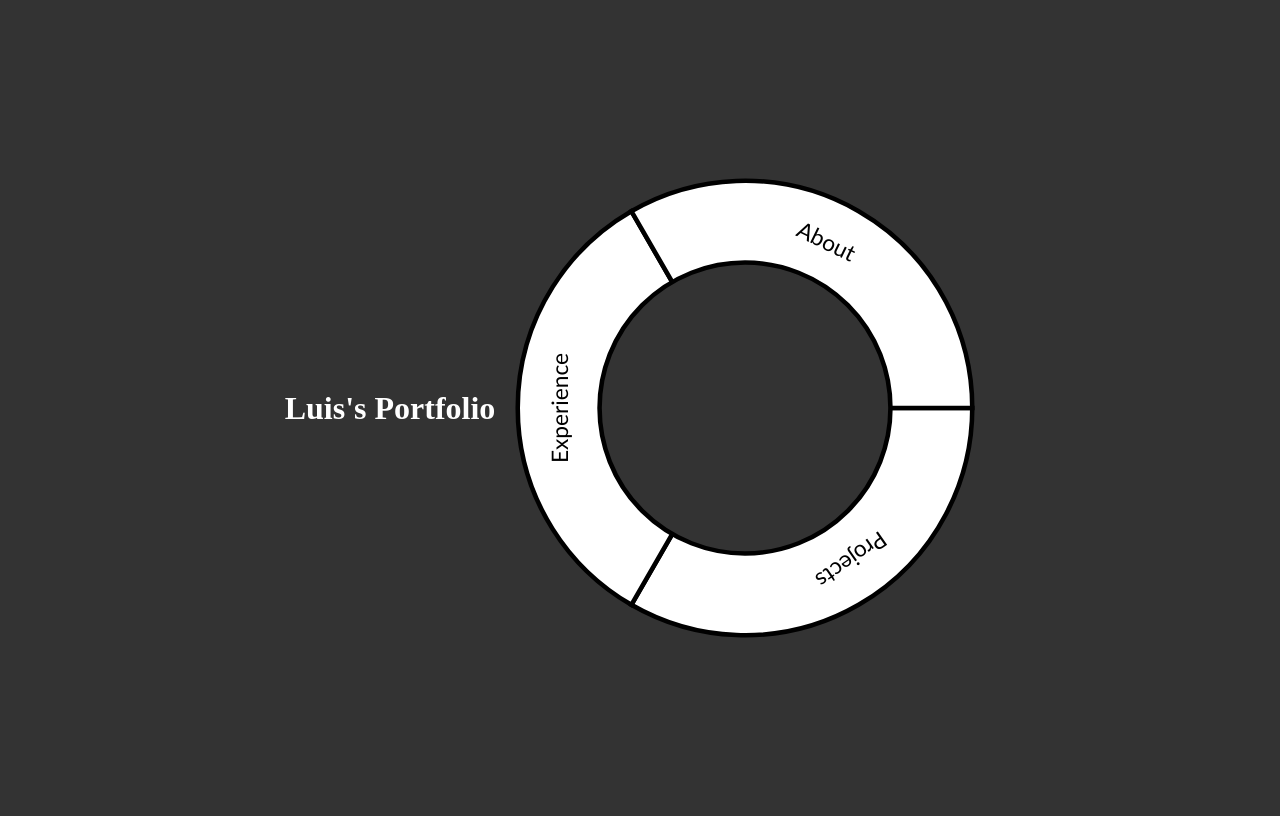
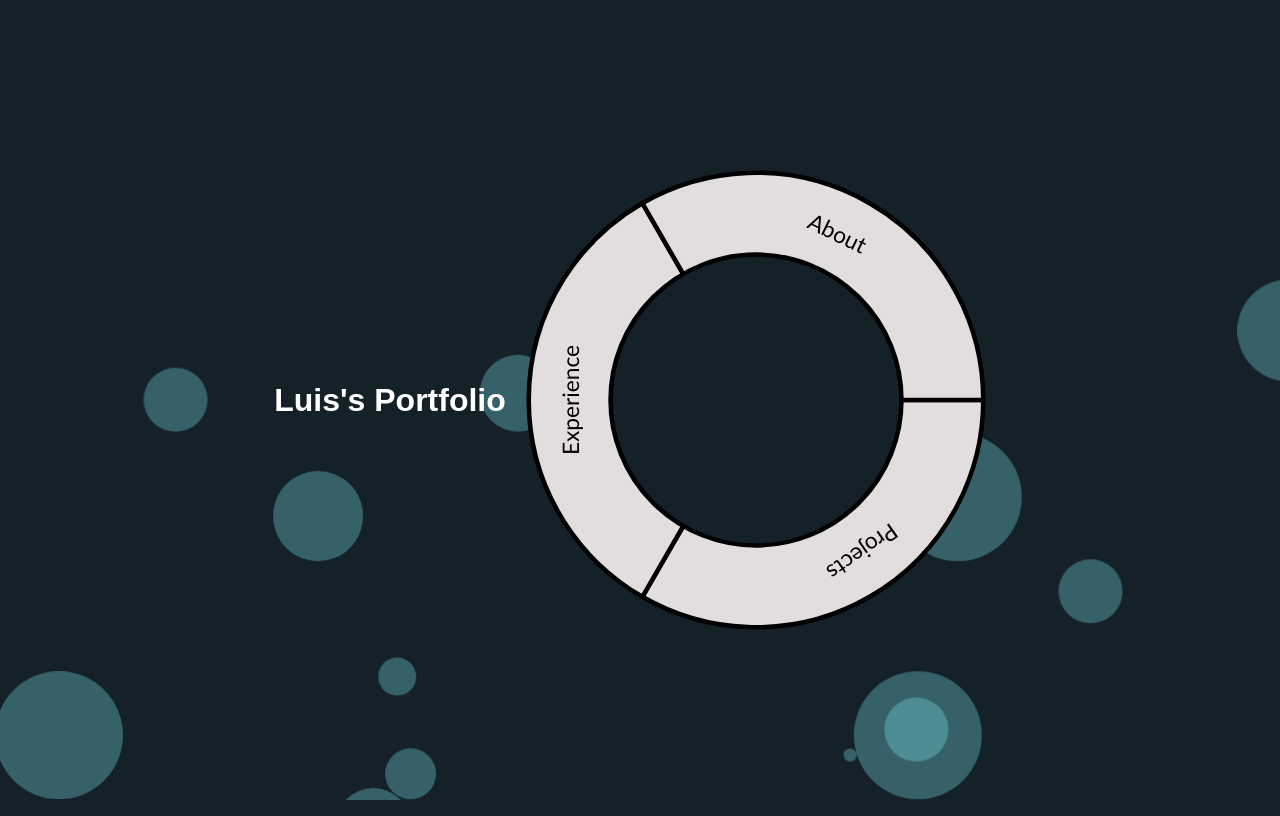
Before and after one commit to Luislfdms/Portfolio, a Flask app: page / in a window 1280 px wide. Run offline with Flask 3, Linux system fonts and the light colour scheme.

Commit message:
added new background styling

```diff
--- /dev/null
+++ b/static/background.css
@@ -0,0 +1,521 @@
+body {
+  background: #142129;
+  font-family: Arial, sans-serif;
+  padding: 0;
+  min-height: 100vh;
+  display: flex;
+  flex-direction: column;
+  margin: 0;
+  z-index: 0;
+}
+
+.bubbles {
+  position: fixed;
+  width: 100%;
+  height: 100vh;
+  overflow: hidden;
+  z-index: -1;
+}
+
+.bubble {
+  position: absolute;
+  left: var(--bubble-left-offset);
+  bottom: -75%;
+  display: block;
+  width: var(--bubble-radius);
+  height: var(--bubble-radius);
+  border-radius: 50%;
+  animation: float-up var(--bubble-float-duration) var(--bubble-float-delay) ease-in infinite;
+}
+.bubble::before {
+  position: absolute;
+  content: "";
+  top: 0;
+  left: 0;
+  width: 100%;
+  height: 100%;
+  background: hsla(183, 94%, 76%, 0.3);
+  border-radius: inherit;
+  animation: var(--bubble-sway-type) var(--bubble-sway-duration) var(--bubble-sway-delay) ease-in-out alternate infinite;
+}
+.bubble:nth-child(0) {
+  --bubble-left-offset: 94vw;
+  --bubble-radius: 9vw;
+  --bubble-float-duration: 6s;
+  --bubble-sway-duration: 5s;
+  --bubble-float-delay: 1s;
+  --bubble-sway-delay: 1s;
+  --bubble-sway-type: sway-right-to-left;
+}
+.bubble:nth-child(1) {
+  --bubble-left-offset: 19vw;
+  --bubble-radius: 7vw;
+  --bubble-float-duration: 9s;
+  --bubble-sway-duration: 4s;
+  --bubble-float-delay: 0s;
+  --bubble-sway-delay: 1s;
+  --bubble-sway-type: sway-left-to-right;
+}
+.bubble:nth-child(2) {
+  --bubble-left-offset: 20vw;
+  --bubble-radius: 10vw;
+  --bubble-float-duration: 11s;
+  --bubble-sway-duration: 5s;
+  --bubble-float-delay: 1s;
+  --bubble-sway-delay: 1s;
+  --bubble-sway-type: sway-right-to-left;
+}
+.bubble:nth-child(3) {
+  --bubble-left-offset: 8vw;
+  --bubble-radius: 2vw;
+  --bubble-float-duration: 9s;
+  --bubble-sway-duration: 6s;
+  --bubble-float-delay: 2s;
+  --bubble-sway-delay: 0s;
+  --bubble-sway-type: sway-left-to-right;
+}
+.bubble:nth-child(4) {
+  --bubble-left-offset: 100vw;
+  --bubble-radius: 2vw;
+  --bubble-float-duration: 11s;
+  --bubble-sway-duration: 6s;
+  --bubble-float-delay: 1s;
+  --bubble-sway-delay: 4s;
+  --bubble-sway-type: sway-left-to-right;
+}
+.bubble:nth-child(5) {
+  --bubble-left-offset: 86vw;
+  --bubble-radius: 8vw;
+  --bubble-float-duration: 12s;
+  --bubble-sway-duration: 4s;
+  --bubble-float-delay: 3s;
+  --bubble-sway-delay: 3s;
+  --bubble-sway-type: sway-right-to-left;
+}
+.bubble:nth-child(6) {
+  --bubble-left-offset: 89vw;
+  --bubble-radius: 8vw;
+  --bubble-float-duration: 8s;
+  --bubble-sway-duration: 6s;
+  --bubble-float-delay: 0s;
+  --bubble-sway-delay: 0s;
+  --bubble-sway-type: sway-left-to-right;
+}
+.bubble:nth-child(7) {
+  --bubble-left-offset: 60vw;
+  --bubble-radius: 10vw;
+  --bubble-float-duration: 9s;
+  --bubble-sway-duration: 6s;
+  --bubble-float-delay: 0s;
+  --bubble-sway-delay: 1s;
+  --bubble-sway-type: sway-left-to-right;
+}
+.bubble:nth-child(8) {
+  --bubble-left-offset: 5vw;
+  --bubble-radius: 4vw;
+  --bubble-float-duration: 8s;
+  --bubble-sway-duration: 6s;
+  --bubble-float-delay: 3s;
+  --bubble-sway-delay: 4s;
+  --bubble-sway-type: sway-left-to-right;
+}
+.bubble:nth-child(9) {
+  --bubble-left-offset: 16vw;
+  --bubble-radius: 5vw;
+  --bubble-float-duration: 7s;
+  --bubble-sway-duration: 6s;
+  --bubble-float-delay: 1s;
+  --bubble-sway-delay: 0s;
+  --bubble-sway-type: sway-right-to-left;
+}
+.bubble:nth-child(10) {
+  --bubble-left-offset: 42vw;
+  --bubble-radius: 6vw;
+  --bubble-float-duration: 12s;
+  --bubble-sway-duration: 5s;
+  --bubble-float-delay: 1s;
+  --bubble-sway-delay: 2s;
+  --bubble-sway-type: sway-right-to-left;
+}
+.bubble:nth-child(11) {
+  --bubble-left-offset: 50vw;
+  --bubble-radius: 7vw;
+  --bubble-float-duration: 7s;
+  --bubble-sway-duration: 5s;
+  --bubble-float-delay: 3s;
+  --bubble-sway-delay: 0s;
+  --bubble-sway-type: sway-left-to-right;
+}
+.bubble:nth-child(12) {
+  --bubble-left-offset: 65vw;
+  --bubble-radius: 1vw;
+  --bubble-float-duration: 9s;
+  --bubble-sway-duration: 4s;
+  --bubble-float-delay: 1s;
+  --bubble-sway-delay: 2s;
+  --bubble-sway-type: sway-left-to-right;
+}
+.bubble:nth-child(13) {
+  --bubble-left-offset: 68vw;
+  --bubble-radius: 6vw;
+  --bubble-float-duration: 12s;
+  --bubble-sway-duration: 6s;
+  --bubble-float-delay: 1s;
+  --bubble-sway-delay: 0s;
+  --bubble-sway-type: sway-right-to-left;
+}
+.bubble:nth-child(14) {
+  --bubble-left-offset: 81vw;
+  --bubble-radius: 5vw;
+  --bubble-float-duration: 6s;
+  --bubble-sway-duration: 4s;
+  --bubble-float-delay: 4s;
+  --bubble-sway-delay: 2s;
+  --bubble-sway-type: sway-right-to-left;
+}
+.bubble:nth-child(15) {
+  --bubble-left-offset: 83vw;
+  --bubble-radius: 3vw;
+  --bubble-float-duration: 9s;
+  --bubble-sway-duration: 5s;
+  --bubble-float-delay: 4s;
+  --bubble-sway-delay: 4s;
+  --bubble-sway-type: sway-left-to-right;
+}
+.bubble:nth-child(16) {
+  --bubble-left-offset: 72vw;
+  --bubble-radius: 6vw;
+  --bubble-float-duration: 9s;
+  --bubble-sway-duration: 5s;
+  --bubble-float-delay: 2s;
+  --bubble-sway-delay: 0s;
+  --bubble-sway-type: sway-left-to-right;
+}
+.bubble:nth-child(17) {
+  --bubble-left-offset: 3vw;
+  --bubble-radius: 10vw;
+  --bubble-float-duration: 11s;
+  --bubble-sway-duration: 6s;
+  --bubble-float-delay: 0s;
+  --bubble-sway-delay: 3s;
+  --bubble-sway-type: sway-right-to-left;
+}
+.bubble:nth-child(18) {
+  --bubble-left-offset: 38vw;
+  --bubble-radius: 10vw;
+  --bubble-float-duration: 12s;
+  --bubble-sway-duration: 4s;
+  --bubble-float-delay: 1s;
+  --bubble-sway-delay: 2s;
+  --bubble-sway-type: sway-right-to-left;
+}
+.bubble:nth-child(19) {
+  --bubble-left-offset: 82vw;
+  --bubble-radius: 2vw;
+  --bubble-float-duration: 11s;
+  --bubble-sway-duration: 5s;
+  --bubble-float-delay: 1s;
+  --bubble-sway-delay: 0s;
+  --bubble-sway-type: sway-right-to-left;
+}
+.bubble:nth-child(20) {
+  --bubble-left-offset: 9vw;
+  --bubble-radius: 3vw;
+  --bubble-float-duration: 10s;
+  --bubble-sway-duration: 4s;
+  --bubble-float-delay: 1s;
+  --bubble-sway-delay: 0s;
+  --bubble-sway-type: sway-right-to-left;
+}
+.bubble:nth-child(21) {
+  --bubble-left-offset: 59vw;
+  --bubble-radius: 6vw;
+  --bubble-float-duration: 8s;
+  --bubble-sway-duration: 5s;
+  --bubble-float-delay: 0s;
+  --bubble-sway-delay: 0s;
+  --bubble-sway-type: sway-right-to-left;
+}
+.bubble:nth-child(22) {
+  --bubble-left-offset: 37vw;
+  --bubble-radius: 8vw;
+  --bubble-float-duration: 9s;
+  --bubble-sway-duration: 6s;
+  --bubble-float-delay: 3s;
+  --bubble-sway-delay: 1s;
+  --bubble-sway-type: sway-left-to-right;
+}
+.bubble:nth-child(23) {
+  --bubble-left-offset: 42vw;
+  --bubble-radius: 5vw;
+  --bubble-float-duration: 9s;
+  --bubble-sway-duration: 4s;
+  --bubble-float-delay: 4s;
+  --bubble-sway-delay: 2s;
+  --bubble-sway-type: sway-right-to-left;
+}
+.bubble:nth-child(24) {
+  --bubble-left-offset: 31vw;
+  --bubble-radius: 3vw;
+  --bubble-float-duration: 10s;
+  --bubble-sway-duration: 4s;
+  --bubble-float-delay: 0s;
+  --bubble-sway-delay: 0s;
+  --bubble-sway-type: sway-left-to-right;
+}
+.bubble:nth-child(25) {
+  --bubble-left-offset: 35vw;
+  --bubble-radius: 4vw;
+  --bubble-float-duration: 6s;
+  --bubble-sway-duration: 6s;
+  --bubble-float-delay: 0s;
+  --bubble-sway-delay: 3s;
+  --bubble-sway-type: sway-right-to-left;
+}
+.bubble:nth-child(26) {
+  --bubble-left-offset: 34vw;
+  --bubble-radius: 3vw;
+  --bubble-float-duration: 10s;
+  --bubble-sway-duration: 6s;
+  --bubble-float-delay: 3s;
+  --bubble-sway-delay: 1s;
+  --bubble-sway-type: sway-right-to-left;
+}
+.bubble:nth-child(27) {
+  --bubble-left-offset: 34vw;
+  --bubble-radius: 5vw;
+  --bubble-float-duration: 11s;
+  --bubble-sway-duration: 6s;
+  --bubble-float-delay: 2s;
+  --bubble-sway-delay: 2s;
+  --bubble-sway-type: sway-left-to-right;
+}
+.bubble:nth-child(28) {
+  --bubble-left-offset: 46vw;
+  --bubble-radius: 1vw;
+  --bubble-float-duration: 9s;
+  --bubble-sway-duration: 4s;
+  --bubble-float-delay: 3s;
+  --bubble-sway-delay: 1s;
+  --bubble-sway-type: sway-right-to-left;
+}
+.bubble:nth-child(29) {
+  --bubble-left-offset: 42vw;
+  --bubble-radius: 4vw;
+  --bubble-float-duration: 9s;
+  --bubble-sway-duration: 4s;
+  --bubble-float-delay: 4s;
+  --bubble-sway-delay: 4s;
+  --bubble-sway-type: sway-left-to-right;
+}
+.bubble:nth-child(30) {
+  --bubble-left-offset: 81vw;
+  --bubble-radius: 5vw;
+  --bubble-float-duration: 8s;
+  --bubble-sway-duration: 4s;
+  --bubble-float-delay: 1s;
+  --bubble-sway-delay: 1s;
+  --bubble-sway-type: sway-left-to-right;
+}
+.bubble:nth-child(31) {
+  --bubble-left-offset: 89vw;
+  --bubble-radius: 2vw;
+  --bubble-float-duration: 9s;
+  --bubble-sway-duration: 6s;
+  --bubble-float-delay: 3s;
+  --bubble-sway-delay: 1s;
+  --bubble-sway-type: sway-left-to-right;
+}
+.bubble:nth-child(32) {
+  --bubble-left-offset: 67vw;
+  --bubble-radius: 7vw;
+  --bubble-float-duration: 8s;
+  --bubble-sway-duration: 6s;
+  --bubble-float-delay: 4s;
+  --bubble-sway-delay: 4s;
+  --bubble-sway-type: sway-right-to-left;
+}
+.bubble:nth-child(33) {
+  --bubble-left-offset: 14vw;
+  --bubble-radius: 7vw;
+  --bubble-float-duration: 8s;
+  --bubble-sway-duration: 6s;
+  --bubble-float-delay: 3s;
+  --bubble-sway-delay: 1s;
+  --bubble-sway-type: sway-left-to-right;
+}
+.bubble:nth-child(34) {
+  --bubble-left-offset: 60vw;
+  --bubble-radius: 5vw;
+  --bubble-float-duration: 12s;
+  --bubble-sway-duration: 4s;
+  --bubble-float-delay: 4s;
+  --bubble-sway-delay: 2s;
+  --bubble-sway-type: sway-right-to-left;
+}
+.bubble:nth-child(35) {
+  --bubble-left-offset: 9vw;
+  --bubble-radius: 4vw;
+  --bubble-float-duration: 10s;
+  --bubble-sway-duration: 6s;
+  --bubble-float-delay: 2s;
+  --bubble-sway-delay: 3s;
+  --bubble-sway-type: sway-right-to-left;
+}
+.bubble:nth-child(36) {
+  --bubble-left-offset: 32vw;
+  --bubble-radius: 6vw;
+  --bubble-float-duration: 10s;
+  --bubble-sway-duration: 5s;
+  --bubble-float-delay: 1s;
+  --bubble-sway-delay: 2s;
+  --bubble-sway-type: sway-right-to-left;
+}
+.bubble:nth-child(37) {
+  --bubble-left-offset: 21vw;
+  --bubble-radius: 1vw;
+  --bubble-float-duration: 11s;
+  --bubble-sway-duration: 6s;
+  --bubble-float-delay: 2s;
+  --bubble-sway-delay: 2s;
+  --bubble-sway-type: sway-left-to-right;
+}
+.bubble:nth-child(38) {
+  --bubble-left-offset: 33vw;
+  --bubble-radius: 4vw;
+  --bubble-float-duration: 11s;
+  --bubble-sway-duration: 5s;
+  --bubble-float-delay: 2s;
+  --bubble-sway-delay: 3s;
+  --bubble-sway-type: sway-right-to-left;
+}
+.bubble:nth-child(39) {
+  --bubble-left-offset: 90vw;
+  --bubble-radius: 8vw;
+  --bubble-float-duration: 9s;
+  --bubble-sway-duration: 4s;
+  --bubble-float-delay: 2s;
+  --bubble-sway-delay: 0s;
+  --bubble-sway-type: sway-left-to-right;
+}
+.bubble:nth-child(40) {
+  --bubble-left-offset: 3vw;
+  --bubble-radius: 6vw;
+  --bubble-float-duration: 7s;
+  --bubble-sway-duration: 4s;
+  --bubble-float-delay: 4s;
+  --bubble-sway-delay: 0s;
+  --bubble-sway-type: sway-left-to-right;
+}
+.bubble:nth-child(41) {
+  --bubble-left-offset: 18vw;
+  --bubble-radius: 10vw;
+  --bubble-float-duration: 9s;
+  --bubble-sway-duration: 6s;
+  --bubble-float-delay: 2s;
+  --bubble-sway-delay: 1s;
+  --bubble-sway-type: sway-right-to-left;
+}
+.bubble:nth-child(42) {
+  --bubble-left-offset: 66vw;
+  --bubble-radius: 10vw;
+  --bubble-float-duration: 11s;
+  --bubble-sway-duration: 5s;
+  --bubble-float-delay: 0s;
+  --bubble-sway-delay: 4s;
+  --bubble-sway-type: sway-left-to-right;
+}
+.bubble:nth-child(43) {
+  --bubble-left-offset: 34vw;
+  --bubble-radius: 4vw;
+  --bubble-float-duration: 11s;
+  --bubble-sway-duration: 5s;
+  --bubble-float-delay: 0s;
+  --bubble-sway-delay: 2s;
+  --bubble-sway-type: sway-right-to-left;
+}
+.bubble:nth-child(44) {
+  --bubble-left-offset: 58vw;
+  --bubble-radius: 3vw;
+  --bubble-float-duration: 12s;
+  --bubble-sway-duration: 4s;
+  --bubble-float-delay: 0s;
+  --bubble-sway-delay: 1s;
+  --bubble-sway-type: sway-right-to-left;
+}
+.bubble:nth-child(45) {
+  --bubble-left-offset: 92vw;
+  --bubble-radius: 5vw;
+  --bubble-float-duration: 6s;
+  --bubble-sway-duration: 4s;
+  --bubble-float-delay: 4s;
+  --bubble-sway-delay: 3s;
+  --bubble-sway-type: sway-left-to-right;
+}
+.bubble:nth-child(46) {
+  --bubble-left-offset: 73vw;
+  --bubble-radius: 5vw;
+  --bubble-float-duration: 9s;
+  --bubble-sway-duration: 6s;
+  --bubble-float-delay: 1s;
+  --bubble-sway-delay: 2s;
+  --bubble-sway-type: sway-right-to-left;
+}
+.bubble:nth-child(47) {
+  --bubble-left-offset: 94vw;
+  --bubble-radius: 4vw;
+  --bubble-float-duration: 12s;
+  --bubble-sway-duration: 5s;
+  --bubble-float-delay: 4s;
+  --bubble-sway-delay: 4s;
+  --bubble-sway-type: sway-left-to-right;
+}
+.bubble:nth-child(48) {
+  --bubble-left-offset: 32vw;
+  --bubble-radius: 6vw;
+  --bubble-float-duration: 7s;
+  --bubble-sway-duration: 4s;
+  --bubble-float-delay: 1s;
+  --bubble-sway-delay: 2s;
+  --bubble-sway-type: sway-left-to-right;
+}
+.bubble:nth-child(49) {
+  --bubble-left-offset: 17vw;
+  --bubble-radius: 4vw;
+  --bubble-float-duration: 7s;
+  --bubble-sway-duration: 4s;
+  --bubble-float-delay: 4s;
+  --bubble-sway-delay: 2s;
+  --bubble-sway-type: sway-left-to-right;
+}
+.bubble:nth-child(50) {
+  --bubble-left-offset: 80vw;
+  --bubble-radius: 3vw;
+  --bubble-float-duration: 7s;
+  --bubble-sway-duration: 5s;
+  --bubble-float-delay: 3s;
+  --bubble-sway-delay: 2s;
+  --bubble-sway-type: sway-right-to-left;
+}
+
+@keyframes float-up {
+  to {
+    transform: translateY(-175vh);
+  }
+}
+@keyframes sway-left-to-right {
+  from {
+    transform: translateX(-100%);
+  }
+  to {
+    transform: translateX(100%);
+  }
+}
+@keyframes sway-right-to-left {
+  from {
+    transform: translateX(100%);
+  }
+  to {
+    transform: translateX(-100%);
+  }
+}/*# sourceMappingURL=background.css.map */
--- /dev/null
+++ b/static/background.scss
@@ -0,0 +1,85 @@
+body {
+    background: #1a1e23;
+    margin: 0;
+  }
+
+  $bubble-count: 50;
+  $sway-type: "sway-left-to-right", "sway-right-to-left";
+
+  @function random_range($min, $max) {
+    $rand: random();
+    $random_range: $min + floor($rand * (($max - $min) + 1));
+    @return $random_range;
+  }
+
+  @function sample($list) {
+    @return nth($list, random(length($list)));
+  }
+
+  .bubbles {
+    position: relative;
+    width: 100%;
+    height: 100vh;
+    overflow: hidden;
+  }
+
+  .bubble {
+    position: absolute;
+    left: var(--bubble-left-offset);
+    bottom: -75%;
+    display: block;
+    width: var(--bubble-radius);
+    height: var(--bubble-radius);
+    border-radius: 50%;
+    animation: float-up var(--bubble-float-duration) var(--bubble-float-delay) ease-in infinite;
+
+    &::before {
+      position: absolute;
+      content: '';
+      top: 0;
+      left: 0;
+      width: 100%;
+      height: 100%;
+      background: hsla(183, 94%, 76%, 0.3);
+      border-radius: inherit;
+      animation: var(--bubble-sway-type) var(--bubble-sway-duration) var(--bubble-sway-delay) ease-in-out alternate infinite;
+    }
+
+    @for $i from 0 through $bubble-count {
+      &:nth-child(#{$i}) {
+        --bubble-left-offset: #{random_range(0vw, 100vw)};
+        --bubble-radius: #{random_range(1vw, 10vw)};
+        --bubble-float-duration: #{random_range(6s, 12s)};
+        --bubble-sway-duration: #{random_range(4s, 6s)};
+        --bubble-float-delay: #{random_range(0s, 4s)};
+        --bubble-sway-delay: #{random_range(0s, 4s)};
+        --bubble-sway-type: #{sample($sway-type)};
+      }
+    }
+  }
+
+  @keyframes float-up {
+    to {
+      transform: translateY(-175vh);
+    }
+  }
+
+  @keyframes sway-left-to-right {
+    from {
+      transform: translateX(-100%);
+    }
+
+    to {
+      transform: translateX(100%);
+    }
+  }
+
+  @keyframes sway-right-to-left {
+    from {
+      transform: translateX(100%);
+    }
+
+    to {
+      transform: translateX(-100%);
+    }
+  }
--- a/static/home.css
+++ b/static/home.css
@@ -1,7 +1,4 @@
-body, html {
-    background-color: #333;
-    overflow: hidden;
-}
+@import "background.css";
 
 main {
     display: flex;
@@ -14,11 +11,11 @@ svg {
     width: 500px;
 }
 path {
-    fill: white;
+    fill: rgb(227, 222, 222);
     stroke: black;
 }
 circle {
-    fill: #333;
+    fill: #142129;
     stroke: black;
 }
 
--- a/templates/about.html
+++ b/templates/about.html
@@ -6,7 +6,7 @@
 </head>
 <body>
     {% include 'navbar.html' %}
-
+    {% include 'bubbles.html' %}
     <header>
         <h1 class="bordered-text">About Me</h1>
     </header>
--- /dev/null
+++ b/templates/bubbles.html
@@ -0,0 +1,52 @@
+<div class="bubbles">
+    <div class="bubble"></div>
+    <div class="bubble"></div>
+    <div class="bubble"></div>
+    <div class="bubble"></div>
+    <div class="bubble"></div>
+    <div class="bubble"></div>
+    <div class="bubble"></div>
+    <div class="bubble"></div>
+    <div class="bubble"></div>
+    <div class="bubble"></div>
+    <div class="bubble"></div>
+    <div class="bubble"></div>
+    <div class="bubble"></div>
+    <div class="bubble"></div>
+    <div class="bubble"></div>
+    <div class="bubble"></div>
+    <div class="bubble"></div>
+    <div class="bubble"></div>
+    <div class="bubble"></div>
+    <div class="bubble"></div>
+    <div class="bubble"></div>
+    <div class="bubble"></div>
+    <div class="bubble"></div>
+    <div class="bubble"></div>
+    <div class="bubble"></div>
+    <div class="bubble"></div>
+    <div class="bubble"></div>
+    <div class="bubble"></div>
+    <div class="bubble"></div>
+    <div class="bubble"></div>
+    <div class="bubble"></div>
+    <div class="bubble"></div>
+    <div class="bubble"></div>
+    <div class="bubble"></div>
+    <div class="bubble"></div>
+    <div class="bubble"></div>
+    <div class="bubble"></div>
+    <div class="bubble"></div>
+    <div class="bubble"></div>
+    <div class="bubble"></div>
+    <div class="bubble"></div>
+    <div class="bubble"></div>
+    <div class="bubble"></div>
+    <div class="bubble"></div>
+    <div class="bubble"></div>
+    <div class="bubble"></div>
+    <div class="bubble"></div>
+    <div class="bubble"></div>
+    <div class="bubble"></div>
+    <div class="bubble"></div>
+  </div>
--- a/templates/experience.html
+++ b/templates/experience.html
@@ -6,6 +6,7 @@
     <link rel="stylesheet" type="text/css" href="{{ url_for('static', filename='experience.css') }}">
 </head>
 <body>
+    {% include 'bubbles.html' %}
     <header>
         <h1 class="bordered-text">Experience</h1>
     </header>
--- a/templates/index.html
+++ b/templates/index.html
@@ -7,6 +7,7 @@
     <link rel="stylesheet" type="text/css" href="{{ url_for('static', filename='home.css') }}">
 </head>
 <body>
+    {% include 'bubbles.html' %}
     <main>
         <header>
             <h1>Luis's Portfolio</h1>
--- a/templates/projects.html
+++ b/templates/projects.html
@@ -6,6 +6,7 @@
     <link rel="stylesheet" type="text/css" href="{{ url_for('static', filename='projects.css') }}">
 </head>
 <body>
+    {% include 'bubbles.html' %}
     <header>
         <h1 class="bordered-text">My Projects</h1>
     </header>
```
Also changed, not shown: static/style.css (+4 -13 lines), 1 other file.
